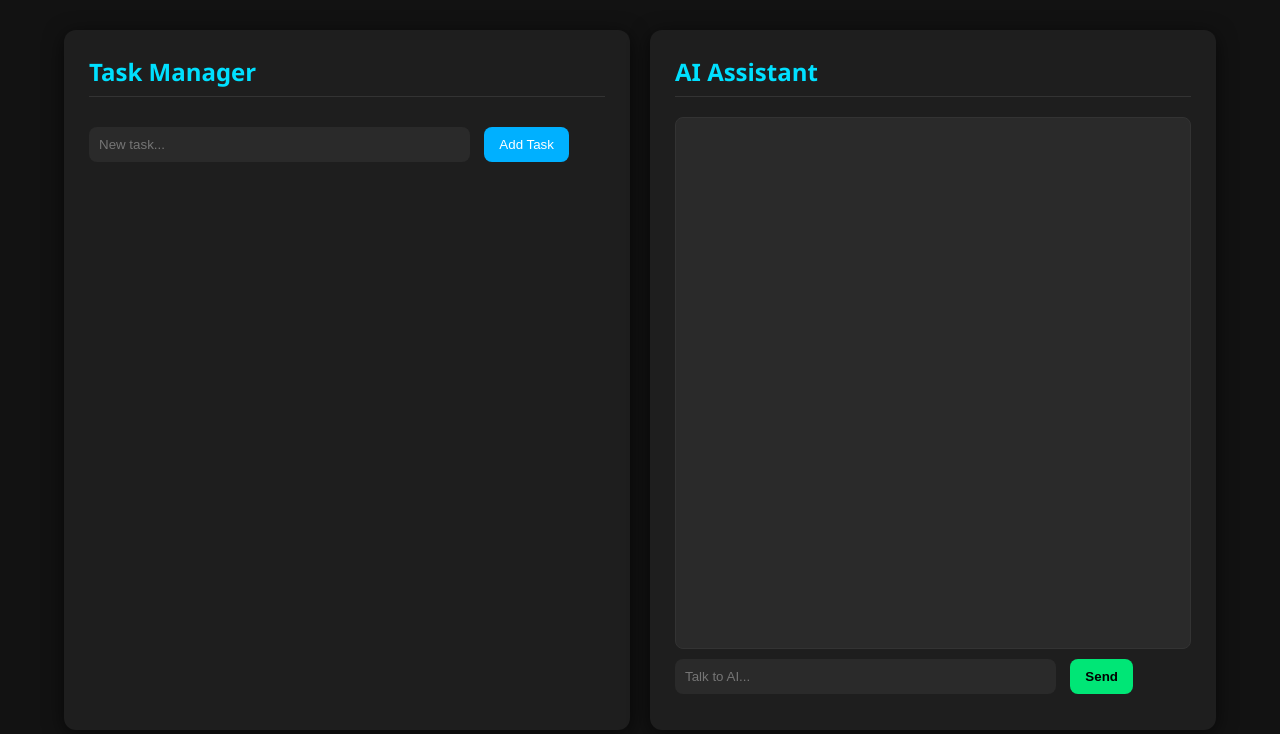
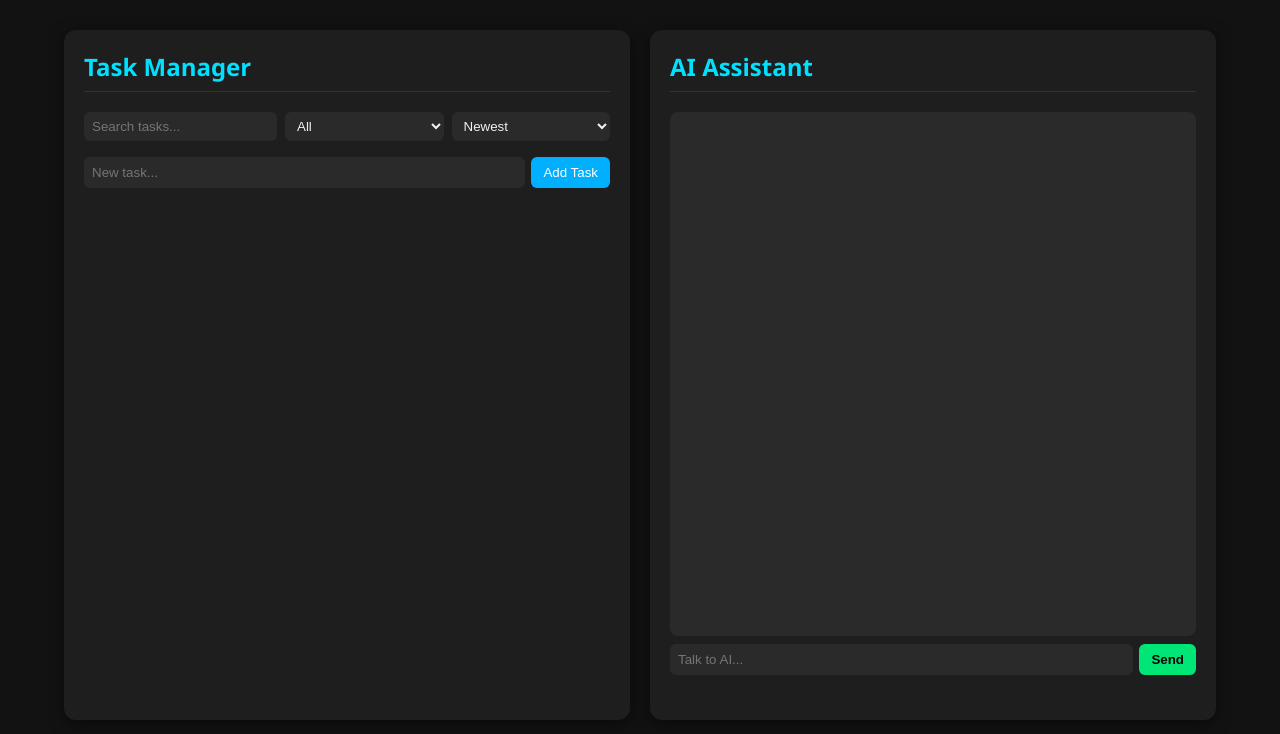
Before and after one commit to Shuuffs/AI_ToDo_App_Shuu, a Flask app: page / in a window 1280 px wide. Shown: the top 734 px of the page. Run offline with Flask 3, Linux system fonts and the light colour scheme; data that the repository does not hold is empty.

Commit message:
Update AI To-Do List app with new features and styles

```diff
--- a/app.py
+++ b/app.py
@@ -7,7 +7,7 @@ from dotenv import load_dotenv
 app = Flask(__name__)
 CORS(app)
 
-# Load API key
+# Load OpenAI API key from .env
 load_dotenv()
 openai.api_key = os.getenv("OPENAI_API_KEY")
 
@@ -15,7 +15,6 @@ tasks = []
 next_id = 1
 
 # ------------------- Routes -------------------
-
 @app.route("/")
 def home():
     return render_template("index.html")
@@ -50,44 +49,38 @@ def delete_task(task_id):
     return jsonify({"message": "Task deleted"}), 200
 
 # ------------------- AI Endpoint -------------------
-
 @app.route("/ai", methods=["POST"])
 def ai_command():
     user_text = request.json.get("user_text", "")
     if not user_text:
         return jsonify({"error": "No user text provided"}), 400
 
-    # Build a simple list of tasks for the AI to reference
-    task_list_text = "\n".join([f"{t['description']} (Completed: {t['completed']})" for t in tasks])
+    system_prompt = f"""
+You are a friendly AI assistant for a To-Do List app.
 
-    system_prompt = f"""
-You are an AI assistant for a To-Do List application.
-You have access to the current tasks:
-{task_list_text if task_list_text else 'No tasks yet.'}
+Rules:
+- Respond in JSON only for commands related to tasks:
+  - addTask(description: string)
+  - completeTask(description: string)
+  - deleteTask(description: string)
+  - viewTasks()
+- If input is casual chat, respond naturally in plain text.
 
-When the user gives a command, decide if it should:
-1. Add a task
-2. Complete a task
-3. Delete a task
-4. Show tasks
-Otherwise, reply naturally.
+Example:
+User: "Add buy milk"
+AI: {{"function": "addTask", "parameters": {{"description": "buy milk"}}}}
 
-When performing actions, return JSON like this:
-{{"function": "addTask", "parameters": {{"description": "Task description"}}}}
-{{"function": "completeTask", "parameters": {{"description": "Task description"}}}}
-{{"function": "deleteTask", "parameters": {{"description": "Task description"}}}}
-{{"function": "viewTasks"}}
+User: "Hello"
+AI: "Hello! How can I help you today?"
 
-If the input is casual chat or greeting, reply naturally without JSON.
-
-User input: "{user_text}"
+User: "{user_text}"
 """
 
     try:
         response = openai.ChatCompletion.create(
             model="gpt-4",
             messages=[{"role": "system", "content": system_prompt}],
-            temperature=0.2
+            temperature=0
         )
         ai_message = response.choices[0].message.content.strip()
         return jsonify({"ai_response": ai_message}), 200
@@ -95,6 +88,5 @@ User input: "{user_text}"
         return jsonify({"ai_response": f"Error: {str(e)}"}), 500
 
 # ------------------- Run -------------------
-
 if __name__ == "__main__":
     app.run(debug=True)
--- a/static/style.css
+++ b/static/style.css
@@ -1,6 +1,5 @@
-/* ------------------- General ------------------- */
 body {
-  font-family: "Segoe UI", Tahoma, Geneva, Verdana, sans-serif;
+  font-family: "Segoe UI", sans-serif;
   margin: 0;
   padding: 0;
   background-color: #121212;
@@ -13,20 +12,19 @@ body {
   display: flex;
   width: 90%;
   max-width: 1200px;
+  gap: 20px;
   margin-top: 30px;
-  gap: 20px;
 }
 
-/* ------------------- Panels ------------------- */
 .tasks-panel,
 .chat-panel {
   flex: 1;
   background-color: #1e1e1e;
-  padding: 25px;
+  padding: 20px;
   border-radius: 12px;
   height: 650px;
   overflow-y: auto;
-  box-shadow: 0 4px 20px rgba(0, 0, 0, 0.6);
+  box-shadow: 0 4px 15px rgba(0, 0, 0, 0.5);
 }
 
 h2 {
@@ -36,140 +34,140 @@ h2 {
   padding-bottom: 8px;
 }
 
-/* ------------------- Task Manager ------------------- */
+/* Task Controls */
+.task-controls {
+  display: flex;
+  gap: 8px;
+  margin-bottom: 10px;
+}
+
+.task-controls input,
+.task-controls select {
+  flex: 1;
+  padding: 6px 8px;
+  border-radius: 6px;
+  border: none;
+  background-color: #2a2a2a;
+  color: #f0f0f0;
+}
+
+/* Task List */
 #task-list li {
   display: flex;
   align-items: center;
   justify-content: space-between;
-  margin-bottom: 12px;
+  margin-bottom: 8px;
   padding: 10px;
   background-color: #2a2a2a;
   border-radius: 8px;
-  transition: all 0.3s ease;
+  transition: background 0.2s;
 }
 
 #task-list li:hover {
   background-color: #333;
-  transform: translateY(-2px);
-  box-shadow: 0 4px 8px rgba(0, 0, 0, 0.4);
 }
 
-#task-list li span {
+#task-list span {
   flex: 1;
   word-break: break-word;
 }
 
 #task-list button {
-  margin-left: 8px;
+  margin-left: 6px;
   border: none;
   border-radius: 6px;
-  padding: 5px 10px;
+  padding: 5px 8px;
   cursor: pointer;
   font-weight: bold;
-  transition: all 0.2s ease;
+  transition: all 0.2s;
 }
 
 #task-list button:hover {
-  opacity: 0.85;
-  transform: translateY(-1px);
+  opacity: 0.8;
 }
 
 #task-list button:nth-child(2) {
-  background-color: #00c853; /* Complete button green */
+  background-color: #00c853;
+  color: #fff;
+}
+#task-list button:nth-child(3) {
+  background-color: #d50000;
   color: #fff;
 }
 
-#task-list button:nth-child(3) {
-  background-color: #d50000; /* Delete button red */
-  color: #fff;
+/* Add Task */
+.add-task {
+  display: flex;
+  margin-top: 10px;
 }
 
-#new-task {
-  width: 70%;
-  padding: 10px;
-  border-radius: 8px;
+.add-task input {
+  flex: 1;
+  padding: 8px;
+  border-radius: 6px;
   border: none;
-  margin-top: 10px;
   background-color: #2a2a2a;
   color: #f0f0f0;
-  transition: all 0.2s;
 }
 
-#new-task:focus {
-  outline: 2px solid #00e0ff;
-  background-color: #333;
+.add-task button {
+  padding: 8px 12px;
+  margin-left: 6px;
+  border-radius: 6px;
+  border: none;
+  background-color: #00b0ff;
+  color: #fff;
+  cursor: pointer;
 }
 
-.tasks-panel button {
-  padding: 10px 15px;
-  margin-left: 10px;
-  background-color: #00b0ff;
-  color: #fff;
-  border: none;
-  border-radius: 8px;
-  cursor: pointer;
-  transition: all 0.2s ease;
+.add-task button:hover {
+  background-color: #0091ea;
 }
 
-.tasks-panel button:hover {
-  background-color: #0091ea;
-  transform: translateY(-2px);
-  box-shadow: 0 3px 6px rgba(0, 0, 0, 0.4);
-}
-
-/* ------------------- Chat Panel ------------------- */
+/* Chat */
 #chat-box {
   height: 500px;
   overflow-y: auto;
-  scroll-behavior: smooth;
-  border: 1px solid #333;
-  padding: 15px;
-  margin-bottom: 10px;
   border-radius: 8px;
+  padding: 12px;
   background-color: #2a2a2a;
+  margin-bottom: 8px;
 }
 
 .user {
   color: #00b0ff;
-  margin-bottom: 8px;
+  font-weight: bold;
+  margin-bottom: 6px;
+}
+.ai {
+  color: #69f0ae;
+  font-weight: bold;
+  margin-bottom: 6px;
+}
+
+.chat-input {
+  display: flex;
+}
+
+.chat-input input {
+  flex: 1;
+  padding: 8px;
+  border-radius: 6px;
+  border: none;
+  background-color: #2a2a2a;
+  color: #f0f0f0;
+}
+
+.chat-input button {
+  padding: 8px 12px;
+  margin-left: 6px;
+  border-radius: 6px;
+  border: none;
+  background-color: #00e676;
+  cursor: pointer;
   font-weight: bold;
 }
 
-.ai {
-  color: #69f0ae;
-  margin-bottom: 8px;
-  font-weight: bold;
+.chat-input button:hover {
+  background-color: #00c853;
 }
-
-#user-input {
-  width: 70%;
-  padding: 10px;
-  border-radius: 8px;
-  border: none;
-  background-color: #2a2a2a;
-  color: #f0f0f0;
-  transition: all 0.2s;
-}
-
-#user-input:focus {
-  outline: 2px solid #69f0ae;
-  background-color: #333;
-}
-
-.chat-panel button {
-  padding: 10px 15px;
-  margin-left: 10px;
-  background-color: #00e676;
-  color: #000;
-  border: none;
-  border-radius: 8px;
-  cursor: pointer;
-  font-weight: bold;
-  transition: all 0.2s ease;
-}
-
-.chat-panel button:hover {
-  background-color: #00c853;
-  transform: translateY(-2px);
-  box-shadow: 0 3px 6px rgba(0, 0, 0, 0.4);
-}
--- a/templates/index.html
+++ b/templates/index.html
@@ -10,44 +10,103 @@
   </head>
   <body>
     <div class="container">
+      <!-- ------------------- Task Manager Panel ------------------- -->
       <div class="tasks-panel">
         <h2>Task Manager</h2>
+
+        <!-- Search and Filters -->
+        <div class="task-controls">
+          <input
+            type="text"
+            id="search-task"
+            placeholder="Search tasks..."
+            oninput="renderTasks()"
+          />
+          <select id="filter-task" onchange="renderTasks()">
+            <option value="all">All</option>
+            <option value="pending">Pending</option>
+            <option value="completed">Completed</option>
+          </select>
+          <select id="sort-task" onchange="renderTasks()">
+            <option value="newest">Newest</option>
+            <option value="oldest">Oldest</option>
+            <option value="alphabetical">A → Z</option>
+          </select>
+        </div>
+
         <ul id="task-list"></ul>
-        <input type="text" id="new-task" placeholder="New task..." />
-        <button onclick="addTask()">Add Task</button>
+
+        <div class="add-task">
+          <input type="text" id="new-task" placeholder="New task..." />
+          <button onclick="addTask()">Add Task</button>
+        </div>
       </div>
 
+      <!-- ------------------- AI Assistant Panel ------------------- -->
       <div class="chat-panel">
         <h2>AI Assistant</h2>
         <div id="chat-box"></div>
-        <input type="text" id="user-input" placeholder="Talk to AI..." />
-        <button onclick="sendMessage()">Send</button>
+        <div class="chat-input">
+          <input type="text" id="user-input" placeholder="Talk to AI..." />
+          <button onclick="sendMessage()">Send</button>
+        </div>
       </div>
     </div>
 
+    <!-- ------------------- Script ------------------- -->
     <script>
+      let tasksCache = [];
+
       async function loadTasks() {
         const res = await fetch("/tasks");
-        const tasks = await res.json();
+        tasksCache = await res.json();
+        renderTasks();
+      }
+
+      function renderTasks() {
         const list = document.getElementById("task-list");
         list.innerHTML = "";
 
+        const search = document
+          .getElementById("search-task")
+          .value.toLowerCase();
+        const filter = document.getElementById("filter-task").value;
+        const sort = document.getElementById("sort-task").value;
+
+        let tasks = [...tasksCache];
+
+        // Filter
+        if (filter === "pending") tasks = tasks.filter((t) => !t.completed);
+        if (filter === "completed") tasks = tasks.filter((t) => t.completed);
+
+        // Search
+        if (search)
+          tasks = tasks.filter((t) =>
+            t.description.toLowerCase().includes(search)
+          );
+
+        // Sort
+        if (sort === "newest") tasks.sort((a, b) => b.id - a.id);
+        if (sort === "oldest") tasks.sort((a, b) => a.id - b.id);
+        if (sort === "alphabetical")
+          tasks.sort((a, b) => a.description.localeCompare(b.description));
+
+        // Render
         tasks.forEach((t) => {
           const li = document.createElement("li");
-
-          const descSpan = document.createElement("span");
-          descSpan.textContent = t.description;
-          descSpan.style.textDecoration = t.completed ? "line-through" : "none";
-          li.appendChild(descSpan);
+          const desc = document.createElement("span");
+          desc.textContent = t.description;
+          desc.style.textDecoration = t.completed ? "line-through" : "none";
+          li.appendChild(desc);
 
           const completeBtn = document.createElement("button");
           completeBtn.textContent = "✅";
-          completeBtn.onclick = () => completeTaskByName(t.description);
+          completeBtn.onclick = () => completeTask(t.id);
           li.appendChild(completeBtn);
 
           const deleteBtn = document.createElement("button");
           deleteBtn.textContent = "🗑";
-          deleteBtn.onclick = () => deleteTaskByName(t.description);
+          deleteBtn.onclick = () => deleteTask(t.id);
           li.appendChild(deleteBtn);
 
           list.appendChild(li);
@@ -63,31 +122,26 @@
           body: JSON.stringify({ description: desc }),
         });
         document.getElementById("new-task").value = "";
-        loadTasks();
+        await loadTasks();
       }
 
-      async function completeTaskByName(name) {
-        const res = await fetch("/tasks");
-        const tasks = await res.json();
-        const task = tasks.find(
-          (t) => t.description.toLowerCase() === name.toLowerCase()
-        );
-        if (task) {
-          await fetch(`/tasks/${task.id}/complete`, { method: "PUT" });
-          loadTasks();
-        }
+      async function completeTask(id) {
+        await fetch(`/tasks/${id}/complete`, { method: "PUT" });
+        await loadTasks();
       }
 
-      async function deleteTaskByName(name) {
-        const res = await fetch("/tasks");
-        const tasks = await res.json();
-        const task = tasks.find(
-          (t) => t.description.toLowerCase() === name.toLowerCase()
-        );
-        if (task) {
-          await fetch(`/tasks/${task.id}`, { method: "DELETE" });
-          loadTasks();
-        }
+      async function deleteTask(id) {
+        await fetch(`/tasks/${id}`, { method: "DELETE" });
+        await loadTasks();
+      }
+
+      async function addTaskFromAI(desc) {
+        await fetch("/tasks", {
+          method: "POST",
+          headers: { "Content-Type": "application/json" },
+          body: JSON.stringify({ description: desc }),
+        });
+        await loadTasks();
       }
 
       async function sendMessage() {
@@ -101,26 +155,34 @@
           headers: { "Content-Type": "application/json" },
           body: JSON.stringify({ user_text: text }),
         });
+
         const data = await res.json();
 
+        let parsed = null;
         try {
-          const aiResp = JSON.parse(data.ai_response);
+          parsed = JSON.parse(data.ai_response);
+        } catch {}
 
-          if (aiResp.function === "addTask")
-            await addTask(aiResp.parameters.description);
-          else if (aiResp.function === "completeTask")
-            await completeTaskByName(aiResp.parameters.description);
-          else if (aiResp.function === "deleteTask")
-            await deleteTaskByName(aiResp.parameters.description);
-          else if (aiResp.function === "viewTasks") await loadTasks();
+        if (parsed && parsed.function) {
+          const desc = parsed.parameters?.description;
+          let task = tasksCache.find(
+            (t) => t.description.toLowerCase() === desc?.toLowerCase()
+          );
 
-          chatBox.innerHTML += `<div class="ai">AI executed: ${aiResp.function}</div>`;
-        } catch {
+          if (parsed.function === "addTask") await addTaskFromAI(desc);
+          else if (parsed.function === "completeTask" && task)
+            await completeTask(task.id);
+          else if (parsed.function === "deleteTask" && task)
+            await deleteTask(task.id);
+          else if (parsed.function === "viewTasks") await loadTasks();
+
+          chatBox.innerHTML += `<div class="ai">AI executed: ${parsed.function}</div>`;
+        } else {
           chatBox.innerHTML += `<div class="ai">AI: ${data.ai_response}</div>`;
         }
 
         document.getElementById("user-input").value = "";
-        chatBox.scrollTop = chatBox.scrollHeight;
+        chatBox.scrollTo({ top: chatBox.scrollHeight, behavior: "smooth" });
       }
 
       window.onload = loadTasks;
```
Also changed, not shown: 1 other file.
